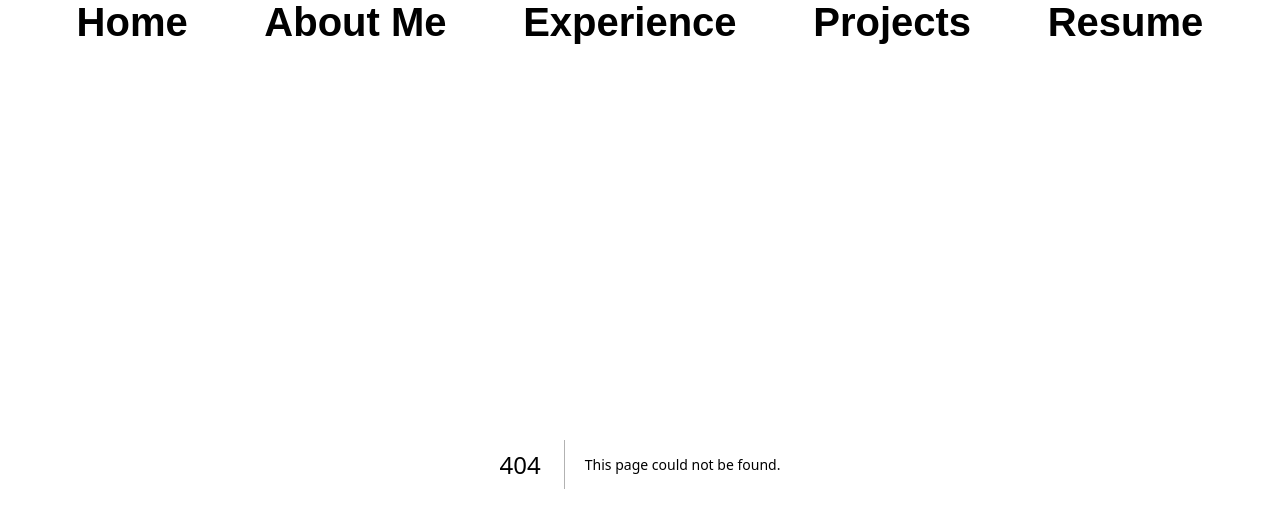
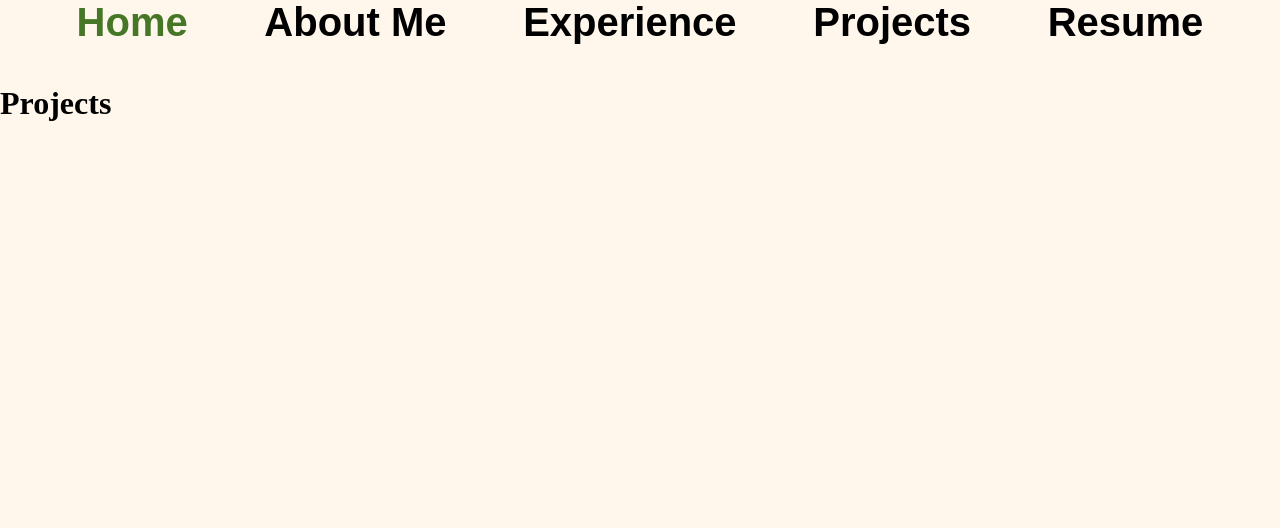
Before and after one commit to JohnHenry-Ward/Portfolio, a Next.js app: page /portfolio/projects in a window 1280 px wide. Before the commit this address had no page. Shown: the top 528 px of the page. Built offline with nearby package versions, Linux system fonts and the light colour scheme; a web font is replaced by a local one.

Commit message:
adding nav link color changing based on active link

```diff
--- a/app/components/NavBar.tsx
+++ b/app/components/NavBar.tsx
@@ -1,24 +1,53 @@
+'use client'
+
+import Link from "next/link";
+import { usePathname } from "next/navigation";
 import { Rampart_One } from "next/font/google";
-import Link from "next/link";
+import { useState } from "react";
+
 const rampart_one = Rampart_One({ subsets: ['latin'], weight: '400' });
 
 const NavBar = () => {
+
+  const pathname = usePathname();
+
+  const [linkColors, setLinkColors] = useState({
+    'home': 'green',
+    'about': 'black',
+    'experience': 'black',
+    'projects': 'black',
+    'resume': 'black'
+  });
+
+  const onClick = (currentPage: String) => {
+    const newLinkColors = {
+      'home': currentPage == 'home' ? 'green' : 'black',
+      'about': currentPage == 'about' ? 'green' : 'black',
+      'experience': currentPage == 'experience' ? 'green' : 'black',
+      'projects': currentPage == 'projects' ? 'green' : 'black',
+      'resume': currentPage == 'resume' ? 'green' : 'black',
+    }
+
+    setLinkColors(newLinkColors);
+  }
+
+
   return (
     <div className={`navbar ${rampart_one.className}`}>
-      <Link className="navbar-link" href='/'>
-        <h4 className="navbar-text">Home</h4>
+      <Link className="navbar-link" href='/' onClick={(e) => onClick('home')}>
+        <h4 className={`navbar-text ${linkColors['home']}`}>Home</h4>
       </Link>
-      <Link className="navbar-link" href='/about'>
-        <h4 className="navbar-text">About Me</h4>
+      <Link className="navbar-link" href='/about' onClick={(e) => onClick('about')}>
+        <h4 className={`navbar-text ${linkColors['about']}`}>About Me</h4>
       </Link>
-      <Link className="navbar-link" href='/experience'>
-        <h4 className="navbar-text">Experience</h4>
+      <Link className="navbar-link" href='/experience' onClick={(e) => onClick('experience')}>
+        <h4 className={`navbar-text ${linkColors['experience']}`}>Experience</h4>
       </Link>
-      <Link className="navbar-link" href='/'>
-        <h4 className="navbar-text">Projects</h4>
+      <Link className="navbar-link" href='/projects' onClick={(e) => onClick('projects')}>
+        <h4 className={`navbar-text ${linkColors['projects']}`}>Projects</h4>
       </Link>
-      <Link className="navbar-link" href='/'>
-        <h4 className="navbar-text">Resume</h4>
+      <Link className="navbar-link" href='/resume' onClick={(e) => onClick('resume')}>
+        <h4 className={`navbar-text ${linkColors['resume']}`}>Resume</h4>
       </Link>
     </div>
   )
--- a/app/globals.css
+++ b/app/globals.css
@@ -16,6 +16,10 @@ body {
 
 .green {
     color: var(--green-color);
+}
+
+.black {
+    color: black;
 }
 
 .splash-blue {
@@ -49,7 +53,6 @@ body {
 
 .navbar-text {
     margin: 0;
-    color: black;
 }
 
 .navbar-link {
--- /dev/null
+++ b/app/projects/page.tsx
@@ -0,0 +1,11 @@
+import React from 'react'
+
+const Projects = () => {
+  return (
+    <div>
+      <h1>Projects</h1>
+    </div>
+  )
+}
+
+export default Projects
```
Also changed, not shown: app/resume/page.tsx (added, +11 -0 lines).
